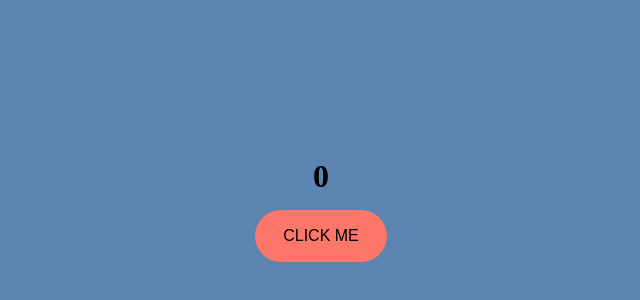
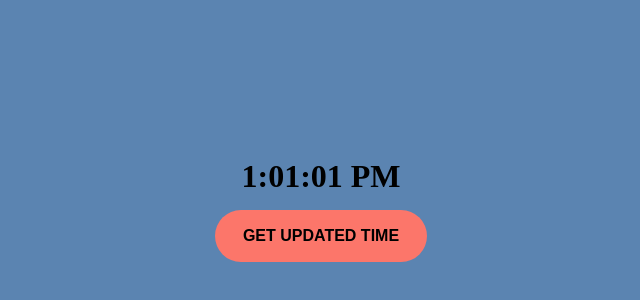
Before and after one commit to Jahanzaib0070/calculator, a React (Create React App) app: page / in a window 1280 px wide. Shown: the part 190-490 px from the top of the page, without its empty margins (319-959 px from the left). Built offline with nearby package versions, Linux system fonts and the light colour scheme.

Commit message:
Digital clock

```diff
--- /dev/null
+++ b/src/App1.jsx
@@ -0,0 +1,23 @@
+import React, { useState } from "react";
+
+
+const App1 = ()=> {
+    let showTime = new Date().toLocaleTimeString();
+    const[time, updTime] = useState(showTime);
+
+
+    const updatedTime = ()=>{
+        let showTime = new Date().toLocaleTimeString();
+        updTime(showTime);
+    }
+
+
+    return (
+        <div className="App">
+            <h1 align="center"> {time}</h1>
+            <button onClick={updatedTime} style={{fontWeight:"bold"}}>Get Updated Time</button>
+        </div>
+    );
+}
+
+export default App1;
--- a/src/index.js
+++ b/src/index.js
@@ -1,8 +1,9 @@
 import React from "react";
 import ReactDOM from "react-dom";
 import App from "./App";
+import App1 from "./App1";
 import "./index.css";
 
 ReactDOM.render(
-  <App /> , document.getElementById("root")
+  <App1 /> , document.getElementById("root")
 );
```
Also changed, not shown: src/App2.jsx (added).
